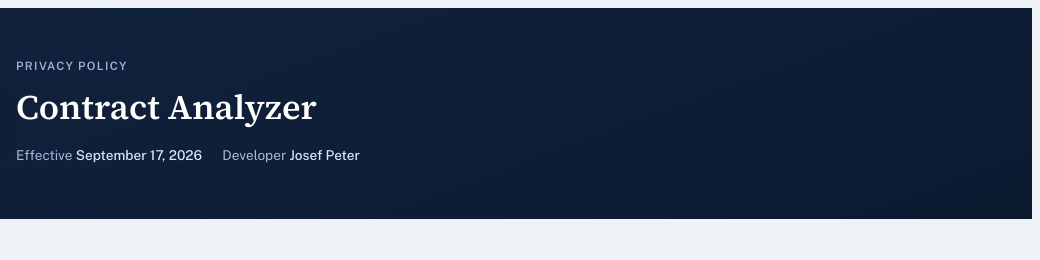
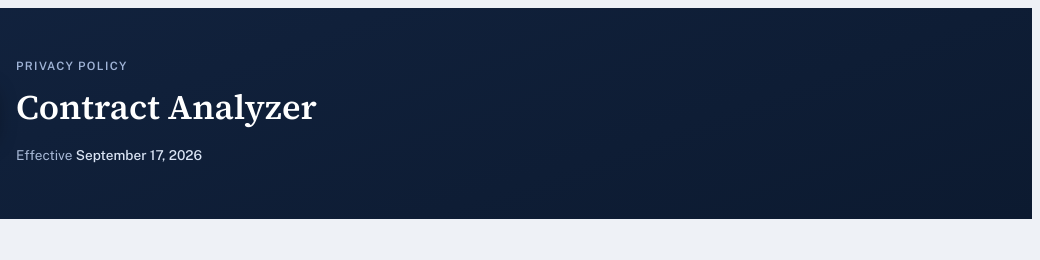
Before and after one commit to jppeter-png/contract-analyzer-backend, a website: page public/privacy.html in a window 1280 px wide. Shown: the top 260 px of the page, 240-1280 px from the left. Drawn offline with nearby package versions, Linux system fonts and the light colour scheme.

Commit message:
Remove developer name from privacy policy masthead
Not required by Apple on the policy page itself; the legal name
disclosure is a separate, mandatory App Store seller field tied to
the Individual developer account type, unrelated to this page.

Co-Authored-By: Claude Sonnet 5 <noreply@anthropic.com>

```diff
--- a/public/privacy.html
+++ b/public/privacy.html
@@ -319,7 +319,6 @@
       <h1>Contract Analyzer</h1>
       <div class="masthead-meta">
         <span>Effective <strong>September 17, 2026</strong></span>
-        <span>Developer <strong>Josef Peter</strong></span>
       </div>
     </div>
   </div>
```
